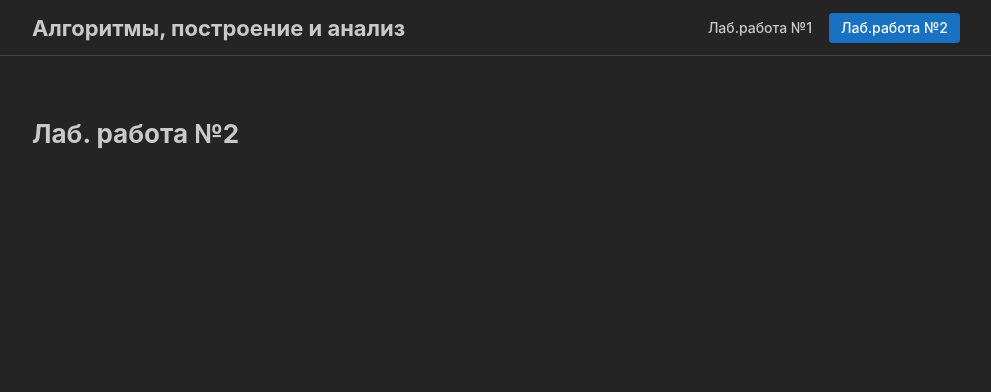
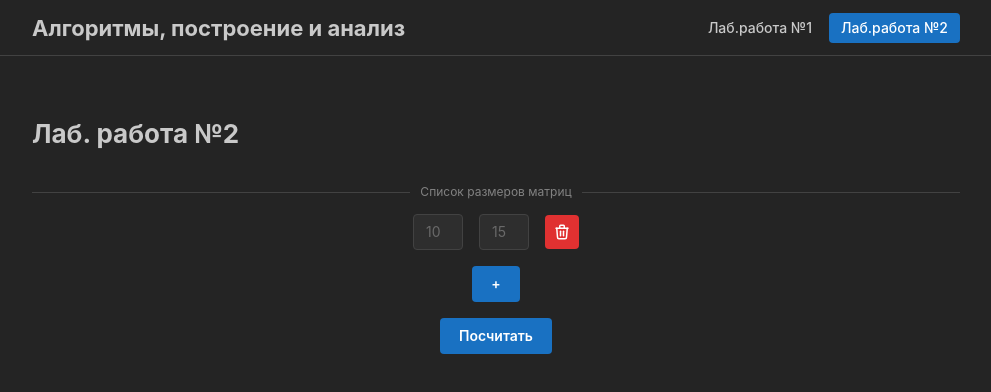
Before and after one commit to actusnileh/alghoritmi_5_sem, a React (Vite) app in the folder frontend/: page /lab2 in a window 1280 px wide. Shown: the top 392 px of the page, without its empty margins (144-1135 px from the left). Built offline with nearby package versions, Linux system fonts and the light colour scheme; a small style sheet from the web is missing.

Commit message:
Лаб.Работа №2 (начало frontend)

```diff
--- a/frontend/src/components/lab1/MainWindow.tsx
+++ b/frontend/src/components/lab1/MainWindow.tsx
@@ -9,7 +9,7 @@ import {
     RadioGroup,
     Table,
 } from "@mantine/core";
-import { MainWindowProps } from "../../types/lab1_types";
+import { MainWindowProps } from "../../types/types";
 
 const exampleSortingResults = [
     {
--- a/frontend/src/components/lab2/Lab2Window.tsx
+++ b/frontend/src/components/lab2/Lab2Window.tsx
@@ -1,12 +1,100 @@
-import { Container, Title } from "@mantine/core";
-import { FC } from "react";
+import {
+    Container,
+    Divider,
+    Title,
+    Button,
+    TextInput,
+    Group,
+    ActionIcon,
+    Stack,
+} from "@mantine/core";
+import { FC, useEffect, useState } from "react";
+import { IconTrash } from "@tabler/icons-react";
+import { Lab2WindowProps } from "../../types/types";
 
-export const Lab2Window: FC = () => {
+export const Lab2Window: FC<Lab2WindowProps> = ({ onValuesChange }) => {
+    const [inputs, setInputs] = useState([{ firstValue: "", secondValue: "" }]);
+
+    useEffect(() => {
+        if (onValuesChange) {
+            const allValues = inputs.flatMap(({ firstValue, secondValue }) => [
+                firstValue,
+                secondValue,
+            ]);
+            const valuesString = allValues.join(",");
+            onValuesChange(valuesString);
+        }
+    }, [inputs, onValuesChange]);
+
+    const addInputPair = () => {
+        setInputs([...inputs, { firstValue: "", secondValue: "" }]);
+    };
+
+    const removeInputPair = (index: number) => {
+        setInputs(inputs.filter((_, i) => i !== index));
+    };
+
     return (
         <Container my="xl">
             <Title order={2} mb="xl">
                 Лаб. работа №2
             </Title>
+            <Divider
+                my="sm"
+                label="Список размеров матриц"
+                labelPosition="center"
+            />
+            <Stack align="center">
+                {inputs.map((input, index) => (
+                    <Group key={index} align="center">
+                        <TextInput
+                            placeholder="10"
+                            value={input.firstValue}
+                            onChange={(e) =>
+                                setInputs(
+                                    inputs.map((inp, i) =>
+                                        i === index
+                                            ? {
+                                                  ...inp,
+                                                  firstValue: e.target.value,
+                                              }
+                                            : inp
+                                    )
+                                )
+                            }
+                            style={{ width: 50 }}
+                        />
+                        <TextInput
+                            placeholder="15"
+                            value={input.secondValue}
+                            onChange={(e) =>
+                                setInputs(
+                                    inputs.map((inp, i) =>
+                                        i === index
+                                            ? {
+                                                  ...inp,
+                                                  secondValue: e.target.value,
+                                              }
+                                            : inp
+                                    )
+                                )
+                            }
+                            style={{ width: 50 }}
+                        />
+                        <ActionIcon
+                            color="red"
+                            size={"lg"}
+                            onClick={() => removeInputPair(index)}
+                        >
+                            <IconTrash size={18} />
+                        </ActionIcon>
+                    </Group>
+                ))}
+                <Button size="sm" onClick={addInputPair}>
+                    +
+                </Button>
+                <Button size="sm">Посчитать</Button>
+            </Stack>
         </Container>
     );
 };
--- a/frontend/src/pages/HomePage/page.tsx
+++ b/frontend/src/pages/HomePage/page.tsx
@@ -1,7 +1,7 @@
 import { HeaderMenu, MainWindow } from "../../components";
 import { useState } from "react";
 import axios from "axios";
-import { SortingResult } from "../../types/lab1_types";
+import { SortingResult } from "../../types/types";
 
 export const HomePage = () => {
     const [loading, setLoading] = useState(false);
--- a/frontend/src/pages/Lab2Page/page.tsx
+++ b/frontend/src/pages/Lab2Page/page.tsx
@@ -1,10 +1,31 @@
+import axios from "axios";
 import { HeaderMenu, Lab2Window } from "../../components";
+import { FC, useState } from "react";
 
-export const Lab2Page = () => {
+export const Lab2Page: FC = () => {
+    const [values, setValues] = useState<string>("");
+
+    const handleValuesChange = (newValues: string) => {
+        setValues(newValues);
+    };
+
+    const fetchMatrixResult = async () => {
+        try {
+            const response = await axios.get(`http://localhost:8000/v1/lab2`, {
+                params: {
+                    p: values,
+                },
+            });
+            console.log("Matrix result:", response.data);
+        } catch (error) {
+            console.error("Ошибка получения данных с API:", error);
+        }
+    };
+
     return (
         <>
             <HeaderMenu />
-            <Lab2Window />
+            <Lab2Window onValuesChange={handleValuesChange} />
         </>
     );
 };
--- a/frontend/src/types/lab1_types.tsx
+++ b/frontend/src/types/types.tsx
@@ -13,3 +13,7 @@ export interface MainWindowProps {
     setSortMassive: React.Dispatch<React.SetStateAction<string>>;
     fetchSortingResults: () => void;
 }
+
+export interface Lab2WindowProps {
+    onValuesChange?: (values: string) => void;
+}
```
